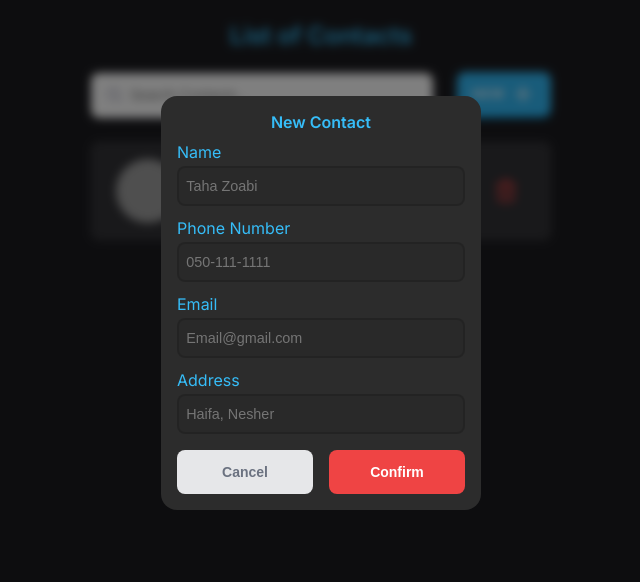
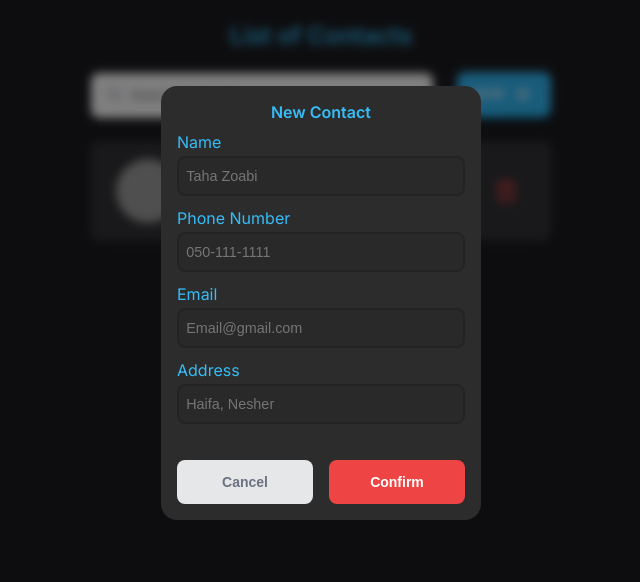
Before and after one commit to TahaZoabi/Phone-Book, a plain HTML site: page index.html in a window 1280 px wide. Both pictures are taken after a click on the button "NEW". Shown: the part 97-679 px from the top of the page, without its empty margins (319-959 px from the left). Drawn offline with Linux system fonts and the light colour scheme; grey boxes are pictures that could not be loaded.

Commit message:
one html page
reverted back to have one html page

```diff
--- /dev/null
+++ b/CSS/confirm.css
@@ -0,0 +1,99 @@
+@import url("https://fonts.googleapis.com/css2?family=Inter:wght@100..900&display=swap");
+
+* {
+  margin: 0;
+  padding: 0;
+  box-sizing: border-box;
+  transition: all 150ms ease-in-out;
+}
+
+body {
+  font-family: "Inter", sans-serif;
+  font-style: normal;
+}
+/************
+    * Alert
+    ************/
+.confirm-popup {
+  display: none;
+  position: fixed;
+  top: 0;
+  left: 0;
+  width: 100%;
+  height: 100%;
+  background-color: rgba(0, 0, 0, 0.5);
+  backdrop-filter: blur(5px);
+  z-index: 1;
+  /*display: flex;*/
+  justify-content: center;
+  align-items: center;
+}
+
+.header {
+  display: flex;
+  justify-content: center;
+  align-items: center;
+  gap: 1rem;
+}
+
+.alert-Warning {
+  font-weight: 600;
+  color: #b6b61f;
+}
+
+/************
+   * Card
+   ************/
+.card {
+  max-width: 320px;
+  border-width: 1px;
+  border-radius: 1rem;
+  padding: 1rem;
+  background-color: #2c2c2c;
+}
+
+.message {
+  margin-top: 1rem;
+  color: #ffffff;
+}
+
+/************
+   * Buttons
+   ************/
+.actions {
+  display: flex;
+  gap: 16px;
+  margin-top: 1.5rem;
+}
+
+.actions button {
+  text-decoration: none;
+  border: none;
+  cursor: pointer;
+  border-radius: 0.5rem;
+  width: 100%;
+  padding: 0.75rem 1.25rem;
+  text-align: center;
+  font-size: 0.875rem;
+  line-height: 1.25rem;
+  font-weight: 600;
+}
+
+.cancel-btn {
+  background-color: rgb(230, 231, 233);
+  color: rgba(107, 114, 128, 1);
+  transition: all 0.15s ease;
+}
+
+.confirm-btn {
+  background-color: #ef4444;
+  color: rgba(255, 255, 255, 1);
+}
+
+.cancel-btn:hover {
+  background-color: rgb(220, 221, 223);
+}
+
+.confirm-btn:hover {
+  background-color: #cf4444;
+}
--- /dev/null
+++ b/CSS/modal.css
@@ -0,0 +1,128 @@
+@import url("https://fonts.googleapis.com/css2?family=Inter:wght@100..900&display=swap");
+
+* {
+  margin: 0;
+  padding: 0;
+  box-sizing: border-box;
+  transition: all 150ms ease-in-out;
+}
+
+body {
+  font-family: "Inter", sans-serif;
+  font-style: normal;
+}
+
+.contact-modal {
+  display: none;
+  position: fixed;
+  top: 0;
+  left: 0;
+  width: 100%;
+  height: 100%;
+  background-color: rgba(0, 0, 0, 0.5);
+  backdrop-filter: blur(5px);
+  z-index: 1;
+  /* display: flex;*/
+  justify-content: center;
+  align-items: center;
+}
+
+.card {
+  max-width: 320px;
+  width: 100%;
+  border-width: 1px;
+  border-color: rgba(219, 234, 254, 1);
+  border-radius: 1rem;
+  background-color: #2c2c2c;
+  padding: 1rem;
+}
+
+.header {
+  display: flex;
+  justify-content: center;
+  align-items: center;
+  grid-gap: 1rem;
+  gap: 1rem;
+}
+
+.alert {
+  font-weight: 600;
+  color: #36bdf8;
+}
+
+#contactForm {
+  display: flex;
+  flex-direction: column;
+  gap: 12px;
+  margin-top: 10px;
+}
+
+.new-contact-input {
+  font-size: 0.9rem;
+  width: 100%;
+  height: 100%;
+  padding-inline: 0.5em;
+  padding-block: 0.7em;
+  border-radius: 0.5rem;
+  border: 2px solid #0002;
+  background-color: #0001;
+  margin-top: 4px;
+}
+
+.new-contact-input:focus-within {
+  outline: none;
+  border: 2px solid #36bdf8;
+}
+
+.actions {
+  display: flex;
+  gap: 16px;
+  margin-top: 0.25rem;
+}
+
+.actions button {
+  text-decoration: none;
+  border: none;
+  cursor: pointer;
+}
+
+.mark-as-read,
+.read {
+  display: inline-block;
+  border-radius: 0.5rem;
+  width: 100%;
+  padding: 0.75rem 1.25rem;
+  text-align: center;
+  font-size: 0.875rem;
+  line-height: 1.25rem;
+  font-weight: 600;
+}
+
+.read {
+  background-color: #ef4444;
+  color: #fff;
+}
+
+.read:hover {
+  background-color: #cf4444;
+}
+
+.mark-as-read {
+  background-color: rgb(230, 231, 233);
+  color: rgba(107, 114, 128, 1);
+  transition: all 0.15s ease;
+}
+
+.mark-as-read:hover {
+  background-color: rgb(220, 221, 223);
+}
+
+.label-type {
+  color: #36bdf8;
+}
+
+input,
+.new-contact-input input {
+  color: black;
+  outline: none;
+}
--- a/JS/script.js
+++ b/JS/script.js
@@ -1,67 +1,19 @@
-// Function to fetch the modal HTML and append it to the body
-async function showModal() {
-  try {
-    const response = await fetch("components/modal.html");
+"use strict";
 
-    if (!response.ok) {
-      throw new Error("Error fetching the modal HTML");
-    }
+const showFormBtn = document.getElementById("showFormBtn");
+const hideFormBtn = document.getElementById("cancelBtn");
+const contactForm = document.querySelector(".contact-modal");
 
-    const modalHTML = await response.text();
-    document.body.insertAdjacentHTML("beforeend", modalHTML);
+const openModal = () => {
+  contactForm.style.display = "flex";
+};
+const closeModal = () => {
+  contactForm.style.display = "none";
+};
 
-    // Add event listener to close the modal
-    document.getElementById("closeBtn").addEventListener("click", closeModal);
-  } catch (error) {
-    console.error("Error fetching the modal HTML:", error);
-  }
-}
-
-// Function to remove the modal from the body
-function closeModal() {
-  const modal = document.getElementById("modal-overlay");
-  if (modal) {
-    modal.remove();
-  }
-}
-
-// Event listener to open modal
-document.getElementById("showFormBtn").addEventListener("click", showModal);
-
-// Function to fetch the confirmation modal HTML and append it to the body
-async function showConfirmModal() {
-  try {
-    const response = await fetch("components/action_confirm.html");
-    const confirmModalHTML = await response.text();
-    document.body.insertAdjacentHTML("beforeend", confirmModalHTML);
-
-    // Add event listeners to the buttons
-    document
-      .getElementById("confirmBtn")
-      .addEventListener("click", confirmAction);
-    document
-      .getElementById("cancelBtn")
-      .addEventListener("click", closeConfirmModal);
-  } catch (error) {
-    console.error("Error fetching the confirmation modal HTML:", error);
-  }
-}
-
-// Function to close the confirmation modal
-function closeConfirmModal() {
-  const modal = document.getElementById("confirm-popup");
-  if (modal) {
-    modal.remove();
-  }
-}
-
-// Function to handle the confirm action (you can customize this as needed)
-function confirmAction() {
-  console.log("Action confirmed!");
-  closeConfirmModal();
-}
-
-// Event listener to open the confirmation modal
-document
-  .getElementById("deleteBtn")
-  .addEventListener("click", showConfirmModal);
+showFormBtn.addEventListener("click", (e) => {
+  openModal();
+});
+hideFormBtn.addEventListener("click", (e) => {
+  closeModal();
+});
--- a/components/modal.html
+++ /dev/null
@@ -1,174 +0,0 @@
-<section class="modal-overlay">
-  <div id="form-container" class="card">
-    <div class="header">
-      <p class="alert">New Contact</p>
-    </div>
-
-    <form id="userForm" class="">
-      <div class="form-label">
-        <label class="label-type" for="name">Name</label>
-        <div class="error"></div>
-        <input
-          type="text"
-          id="name"
-          name="name"
-          class="new-contact-input"
-          placeholder="Taha Zoabi"
-        />
-      </div>
-      <div class="form-label">
-        <label class="label-type" for="phone">Phone Number</label>
-        <div class="error"></div>
-        <input
-          type="tel"
-          id="phone"
-          name="phone"
-          class="new-contact-input"
-          placeholder="050-111-1111"
-        />
-      </div>
-      <div class="form-label">
-        <label class="label-type" for="email">Email</label>
-        <div class="error"></div>
-        <input
-          type="email"
-          id="email"
-          name="email"
-          class="new-contact-input"
-          placeholder="Email@gmail.com"
-        />
-      </div>
-      <div class="form-label">
-        <label class="label-type">Address</label>
-        <div class="error"></div>
-        <label for="address"></label>
-        <input
-          type="text"
-          class="new-contact-input"
-          placeholder="Haifa, Nesher"
-          id="address"
-        />
-      </div>
-      <div class="actions">
-        <button id="cancelBtn" class="mark-as-read">Cancel</button>
-        <button id="saveBtn" class="read">Confirm</button>
-      </div>
-    </form>
-  </div>
-</section>
-
-<style>
-  .modal-overlay {
-    position: fixed;
-    top: 0;
-    left: 0;
-    width: 100%;
-    height: 100%;
-    background-color: rgba(0, 0, 0, 0.5);
-    backdrop-filter: blur(5px);
-    z-index: 1;
-    display: flex;
-    justify-content: center;
-    align-items: center;
-  }
-
-  .card {
-    max-width: 320px;
-    width: 100%;
-    border-width: 1px;
-    border-color: rgba(219, 234, 254, 1);
-    border-radius: 1rem;
-    background-color: #2c2c2c;
-    padding: 1rem;
-  }
-
-  .header {
-    display: flex;
-    justify-content: center;
-    align-items: center;
-    grid-gap: 1rem;
-    gap: 1rem;
-  }
-
-  .alert {
-    font-weight: 600;
-    color: #36bdf8;
-  }
-
-  #userForm {
-    display: flex;
-    flex-direction: column;
-    gap: 12px;
-    margin-top: 10px;
-  }
-
-  .new-contact-input {
-    font-size: 0.9rem;
-    width: 100%;
-    height: 100%;
-    padding-inline: 0.5em;
-    padding-block: 0.7em;
-    border-radius: 0.5rem;
-    border: 2px solid #0002;
-    background-color: #0001;
-    margin-top: 4px;
-  }
-
-  .new-contact-input:focus-within {
-    outline: none;
-    border: 2px solid #36bdf8;
-  }
-
-  .actions {
-    display: flex;
-    gap: 16px;
-    margin-top: 0.25rem;
-  }
-
-  .actions button {
-    text-decoration: none;
-    border: none;
-    cursor: pointer;
-  }
-
-  .mark-as-read,
-  .read {
-    display: inline-block;
-    border-radius: 0.5rem;
-    width: 100%;
-    padding: 0.75rem 1.25rem;
-    text-align: center;
-    font-size: 0.875rem;
-    line-height: 1.25rem;
-    font-weight: 600;
-  }
-
-  .read {
-    background-color: #ef4444;
-    color: #fff;
-  }
-
-  .read:hover {
-    background-color: #cf4444;
-  }
-
-  .mark-as-read {
-    background-color: rgb(230, 231, 233);
-    color: rgba(107, 114, 128, 1);
-    transition: all 0.15s ease;
-  }
-
-  .mark-as-read:hover {
-    background-color: rgb(220, 221, 223);
-  }
-
-  .label-type {
-    color: #36bdf8;
-  }
-
-  input,
-  .new-contact-input input {
-    color: #fff;
-    outline: none;
-  }
-</style>
--- a/index.html
+++ b/index.html
@@ -4,9 +4,13 @@
     <meta charset="UTF-8" />
     <meta name="viewport" content="width=device-width, initial-scale=1.0" />
     <link rel="stylesheet" href="./CSS/style.css" />
+    <link rel="stylesheet" href="./CSS/modal.css" />
+    <link rel="stylesheet" href="./CSS/confirm.css" />
     <title>Phone Book App</title>
   </head>
   <body>
+    <!-- Main Page-->
+
     <main>
       <section class="container">
         <div class="logo-header">
@@ -138,14 +142,97 @@
             </div>
           </div>
         </div>
+
+        <!-- Modal Form-->
+
+        <section class="contact-modal">
+          <div id="form-container" class="card">
+            <div class="header">
+              <p class="alert">New Contact</p>
+            </div>
+
+            <form id="contactForm" class="">
+              <div class="form-label">
+                <label class="label-type" for="name">Name</label>
+                <div class="error"></div>
+                <input
+                  type="text"
+                  id="name"
+                  name="name"
+                  class="new-contact-input"
+                  placeholder="Taha Zoabi"
+                />
+              </div>
+              <div class="form-property">
+                <label class="label-type" for="phone">Phone Number</label>
+                <div class="error"></div>
+                <input
+                  type="tel"
+                  id="phone"
+                  name="phone"
+                  class="new-contact-input"
+                  placeholder="050-111-1111"
+                />
+              </div>
+              <div class="form-property">
+                <label class="label-type" for="email">Email</label>
+                <div class="error"></div>
+                <input
+                  type="email"
+                  id="email"
+                  name="email"
+                  class="new-contact-input"
+                  placeholder="Email@gmail.com"
+                />
+              </div>
+              <div class="form-property">
+                <label class="label-type">Address</label>
+                <div class="error"></div>
+                <label for="address"></label>
+                <input
+                  type="text"
+                  class="new-contact-input"
+                  placeholder="Haifa, Nesher"
+                  id="address"
+                />
+              </div>
+              <div class="actions">
+                <button class="mark-as-read cancelBtn">Cancel</button>
+                <button class="read confirmBtn">Confirm</button>
+              </div>
+            </form>
+          </div>
+        </section>
+
+        <!--  Confirm Modal-->
+
+        <section id="confirm-popup" class="confirm-popup">
+          <div class="card">
+            <div class="header">
+              <p class="alert-Warning">Confirmation Required</p>
+            </div>
+
+            <p class="message">Do you want to proceed with the changes?</p>
+
+            <div class="actions">
+              <button id="cancelBtn" class="cancel-btn" aria-label="Cancel">
+                Cancel
+              </button>
+              <button id="confirmBtn" class="confirm-btn" aria-label="Confirm">
+                Confirm
+              </button>
+            </div>
+          </div>
+        </section>
+
         <div class="footer">
           <footer>All Rights Reserved &#169; Taha Zoabi</footer>
           <a href="https://github.com/TahaZoabi" target="_blank">
-            <img src="images/github.png" alt="github-icon" />
-          </a>
+            <img src="images/github.png" alt="github-icon"
+          /></a>
           <a href="mailto:zoabi03@gmail.com">
-            <img src="images/gmail.png" alt="gmail-icon" />
-          </a>
+            <img src="images/gmail.png" alt="gmail-icon"
+          /></a>
         </div>
       </section>
     </main>
```
Also changed, not shown: components/action_confirm.html (deleted, +0 -106 lines).
